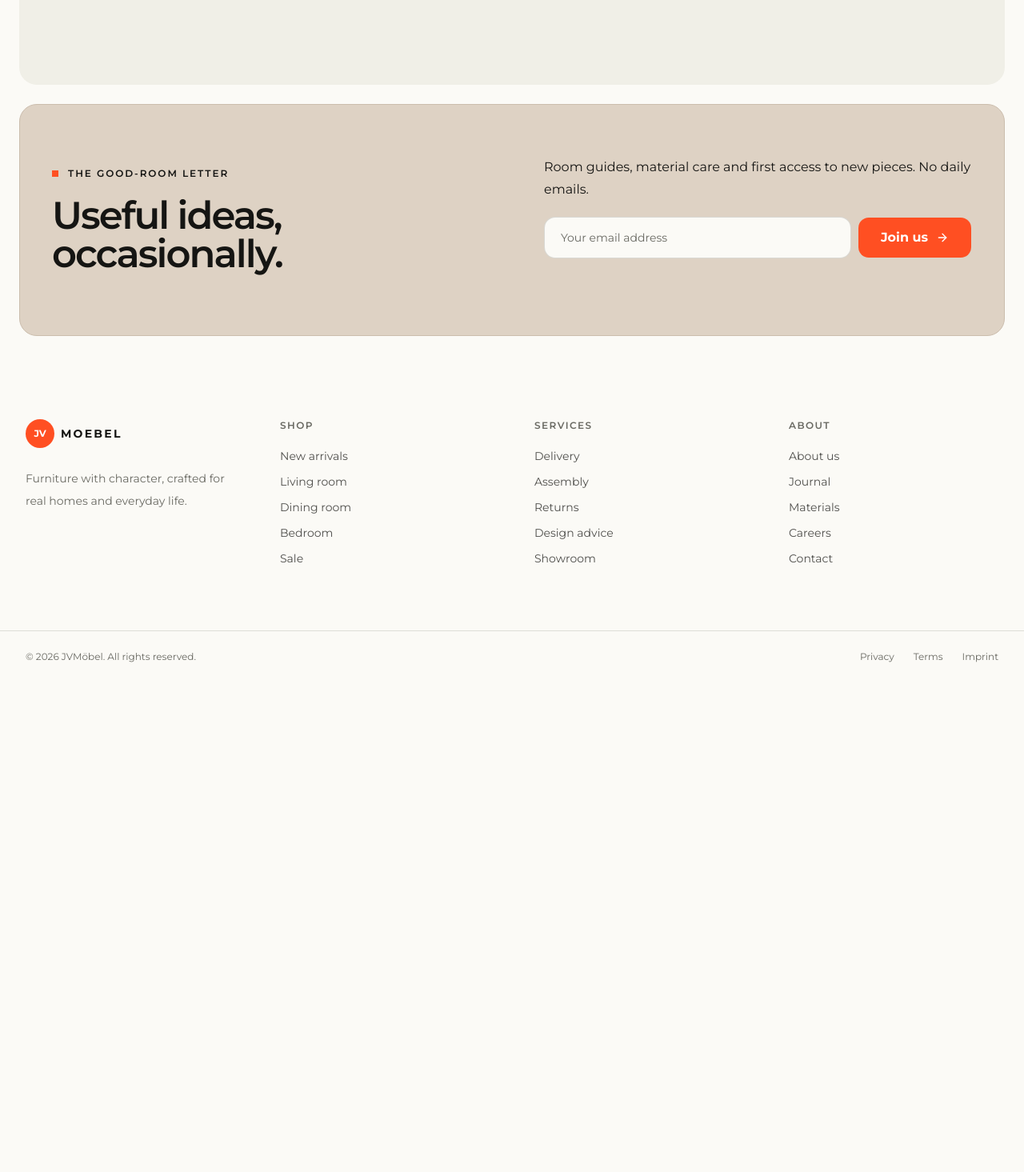
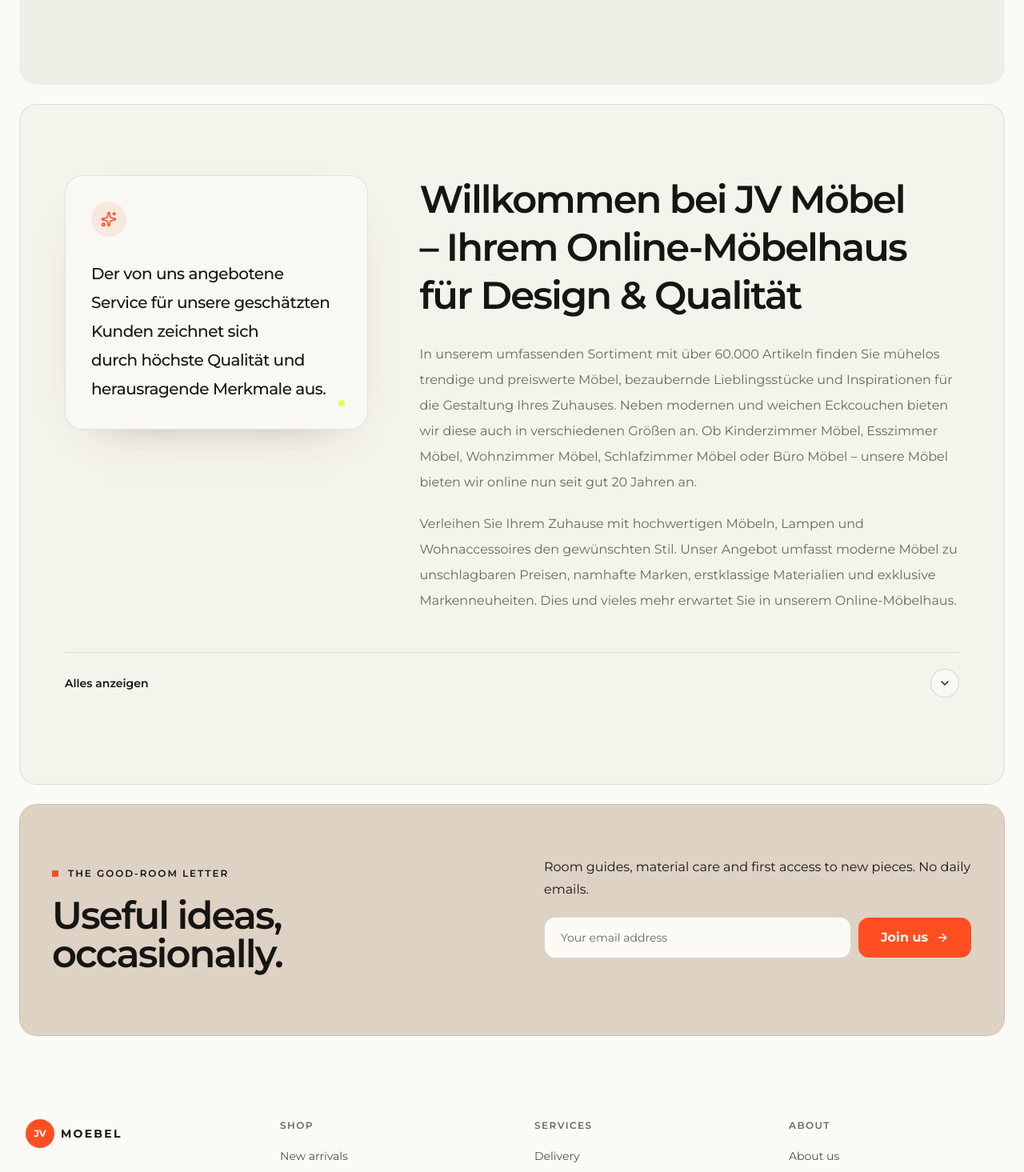
Before and after one commit to AutomatonSoft/jvmoebel-shopware-front, a Next.js app: page / in a window 1280 px wide. Shown: the part 2480-3945 px from the top of the page at 80% size. Before the commit the page ends 3333 px from the top, so only its background shows below. Built offline with nearby package versions, Linux system fonts and the light colour scheme.

Commit message:
feat(home): add German editorial content

```diff
--- a/src/features/cms/fixtures/home-page.ts
+++ b/src/features/cms/fixtures/home-page.ts
@@ -5,6 +5,7 @@ const sectionId = "mock-home-section";
 const heroBlockId = "mock-home-hero-block";
 const roomGridBlockId = "mock-home-room-grid-block";
 const productGridBlockId = "mock-home-product-grid-block";
+const homeEditorialBlockId = "mock-home-editorial-block";
 const newsletterBlockId = "mock-home-newsletter-block";
 
 export const homeCmsPageMock = {
@@ -220,8 +221,66 @@ export const homeCmsPageMock = {
           ],
         },
         {
+          id: homeEditorialBlockId,
+          position: 3,
+          type: "jv-home-editorial",
+          slots: [
+            {
+              id: "mock-home-editorial-slot",
+              slot: "content",
+              type: "jv-home-editorial",
+              data: {
+                introduction: [
+                  "In unserem umfassenden Sortiment mit über 60.000 Artikeln finden Sie mühelos trendige und preiswerte Möbel, bezaubernde Lieblingsstücke und Inspirationen für die Gestaltung Ihres Zuhauses. Neben modernen und weichen Eckcouchen bieten wir diese auch in verschiedenen Größen an. Ob Kinderzimmer Möbel, Esszimmer Möbel, Wohnzimmer Möbel, Schlafzimmer Möbel oder Büro Möbel – unsere Möbel bieten wir online nun seit gut 20 Jahren an.",
+                  "Verleihen Sie Ihrem Zuhause mit hochwertigen Möbeln, Lampen und Wohnaccessoires den gewünschten Stil. Unser Angebot umfasst moderne Möbel zu unschlagbaren Preisen, namhafte Marken, erstklassige Materialien und exklusive Markenneuheiten. Dies und vieles mehr erwartet Sie in unserem Online-Möbelhaus.",
+                ],
+                sections: {
+                  assortment: {
+                    id: "editorial-assortment",
+                    paragraphs: [
+                      "Möbel günstig kaufen, da sind Sie genau richtig bei uns. Moderne Wohnzimmer Einrichtung oder ausgefallene Big Sofa machen Ihren Traum vom schönen Wohnen wahr. In unserer traumhaften Polsterwelt finden Sie zahlreiche Möbelstücke wie Wohnwand, Wohnlandschaft U Form und günstige Sideboards. Oft sind die Wohnlandschaften beleuchtet und sehr ausgefallen. Auch für den Essbereich finden Sie alles, was Ihr Herz begehrt. Von Esszimmerstühlen bis zu kompletten Essgarnituren ist für jeden etwas dabei. Ein besonderes Merkmal in unserem Sortiment sind die Wohnzimmermöbel aus Italien.",
+                      "Auch für die kleinen Seelen unter uns haben wir besondere Einrichtungen für das Kinderzimmer. Moderne oder klassische Möbel fürs Kinderzimmer sind ein Traum. Außer günstigen Kinderzimmermöbel bieten wir auch Einzelstücke wie Kinder Kleiderschrank und Kinderzimmer Regale. Ob ein Kleiderschrank Kinderzimmer für Mädchen oder kinderschränke Kinderzimmer für Jungs – Sie finden bei uns eine große Auswahl an günstigen Kinderzimmermöbeln. Außerdem bieten wir auch Doppelstockbetten oder Etagenbetten mit Regalen und Schränken an.",
+                    ],
+                    position: 0,
+                  },
+                  bedroom: {
+                    id: "editorial-bedroom",
+                    paragraphs: [
+                      "Wussten Sie, dass Sie 25 bis 31 Jahre Ihres Lebens mit Schlafen verbringen? Lassen Sie sich von unseren Ideen für das Schlafzimmer verzaubern und holen Sie sich diese direkt nach Hause. Neben den Schlafzimmermöbeln fürs Kind haben wir auch die Einrichtung für das Elternschlafzimmer. Neben ganzen Set-Schlafzimmer bieten wir auch runde Betten oder Chesterfield Betten an. Neben klassischen Betten sind auch moderne Betten bei uns ein Bestseller. Ein besonderes Merkmal fällt hier auf die typischen Boxspringbetten. Diese gibt es als klassische Betten mit Beleuchtung oder mit Metallverzierungen. Das Set-Schlafzimmer kann bereits zu günstigen Preisen erworben werden. Natürlich bieten wir auch den Schlafzimmerschrank, die Kommode oder das Sideboard einzeln an. Diese können nicht nur im modernen Schlafzimmer, sondern auch als Möbelstück im modernen oder klassischen Wohnzimmer verwendet werden. Der Schlafzimmerschrank ist übrigens in verschiedenen Ausführungen erhältlich, z.B. sechstürige oder viertürige Schränke. Lassen Sie sich von uns beraten und richten Sie Ihr Schlafzimmer modern oder klassisch ein.",
+                    ],
+                    position: 1,
+                    title: "Gesund und schön schlafen! Schönes Schlafzimmer",
+                  },
+                  diningRoom: {
+                    id: "editorial-dining-room",
+                    paragraphs: [
+                      "Wussten Sie, dass Sie 2,50 bis 5,00 Jahre Ihres Lebens mit Essen verbringen? Ein großer Blickfang sind auch unsere Möbel im Essbereich. Klassische Chesterfield Esszimmer Garnituren oder moderne Essgruppen werden auch als Esstisch Stühle Set angeboten. Neben ganzen Wohnideen für das Esszimmer bieten wir direkte Inspiration, passende Stühle, Hocker, Sessel, Bänke oder Esstische zu finden. Wir empfehlen die Epoxidharz-Tische. Diese sind blau gehalten und ein echter Blickfang für Ihre Nachbarn.",
+                    ],
+                    position: 2,
+                    title: "Eine schöne Wohnzimmergarnitur für Sie",
+                  },
+                  additionalRanges: {
+                    id: "editorial-additional-ranges",
+                    paragraphs: [
+                      "Wussten Sie, dass ein Mensch bis zu 2,50 Jahre seines Lebens im Badezimmer verbringt? Ein schönes Badezimmer sollte zu Ihrer Mindestausstattung gehören. Unser Angebot an Waschtischen, Badezimmermöbeln und Badmöbeln wird Sie begeistern.",
+                      "Wussten Sie, dass der Mensch im Jahr über 45 Jahre im Büro verbringen kann? Diese Tatsache sollte einem zu denken geben, ob man nicht sein Leben mit einer schönen Büroeinrichtung genießt. JVmoebel bietet eine große Auswahl an Büro Schreibtischen. Dazu finden Sie auch den passenden Aktenschrank. Die breite Auswahl an Büroausstattung finden Sie als modernes Büro oder als klassisches Büro. Das Ganze gibt es auch als Büro Möbel Set zur Auswahl. Für unsere gewerblichen Kunden bieten wir spezielle Angebote an. Lassen Sie sich hier zu unserer Hotel Einrichtung durch unseren Hotelzimmer Einrichter beraten. Unser Angebot mit Lounge, Club oder Zimmer Möbel wird Ihrem Hotel einen neuen Touch verleihen.",
+                    ],
+                    position: 3,
+                  },
+                },
+                showLessLabel: "Weniger anzeigen",
+                showMoreLabel: "Alles anzeigen",
+                statement:
+                  "Der von uns angebotene Service für unsere geschätzten Kunden zeichnet sich durch höchste Qualität und herausragende Merkmale aus.",
+                title:
+                  "Willkommen bei JV Möbel – Ihrem Online-Möbelhaus für Design & Qualität",
+              },
+            },
+          ],
+        },
+        {
           id: newsletterBlockId,
-          position: 3,
+          position: 4,
           type: "jv-newsletter",
           slots: [
             {
```
Also changed, not shown: 1 other file (tests, documents, lock files or other folders).
